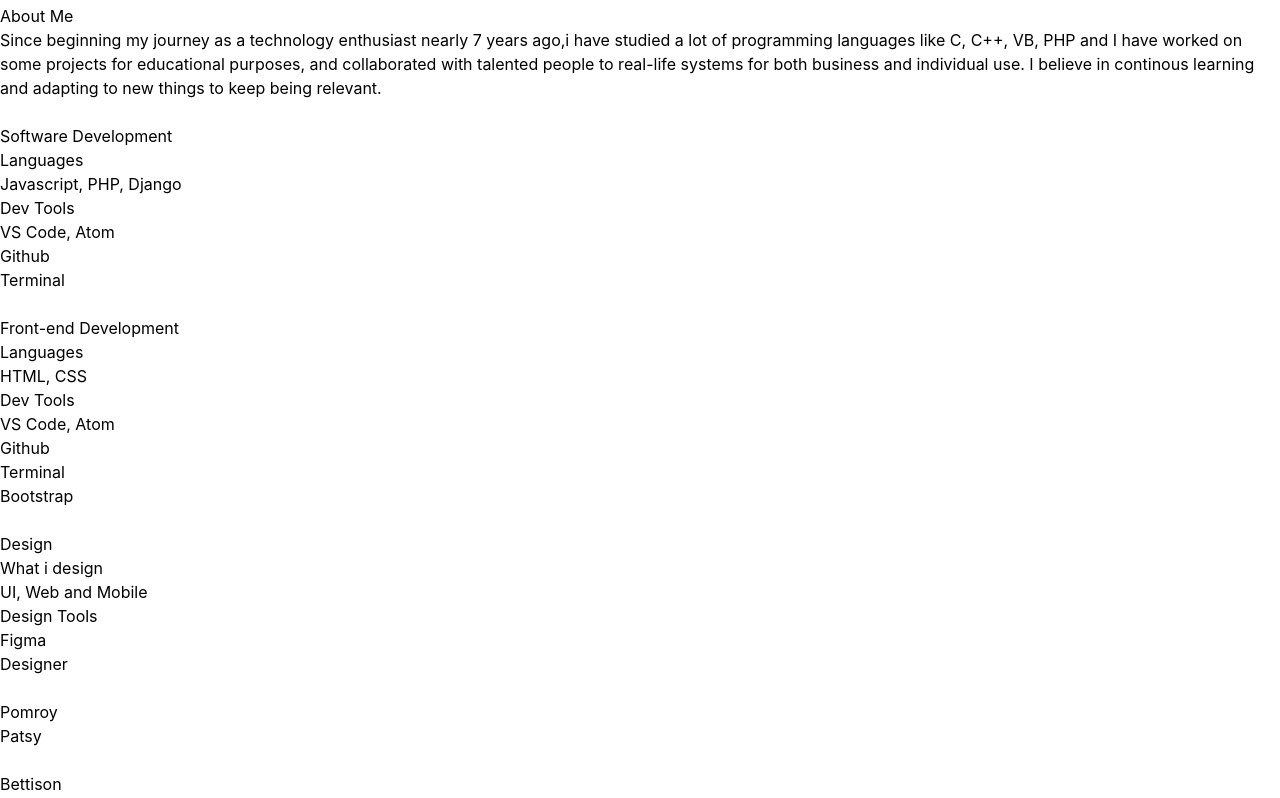
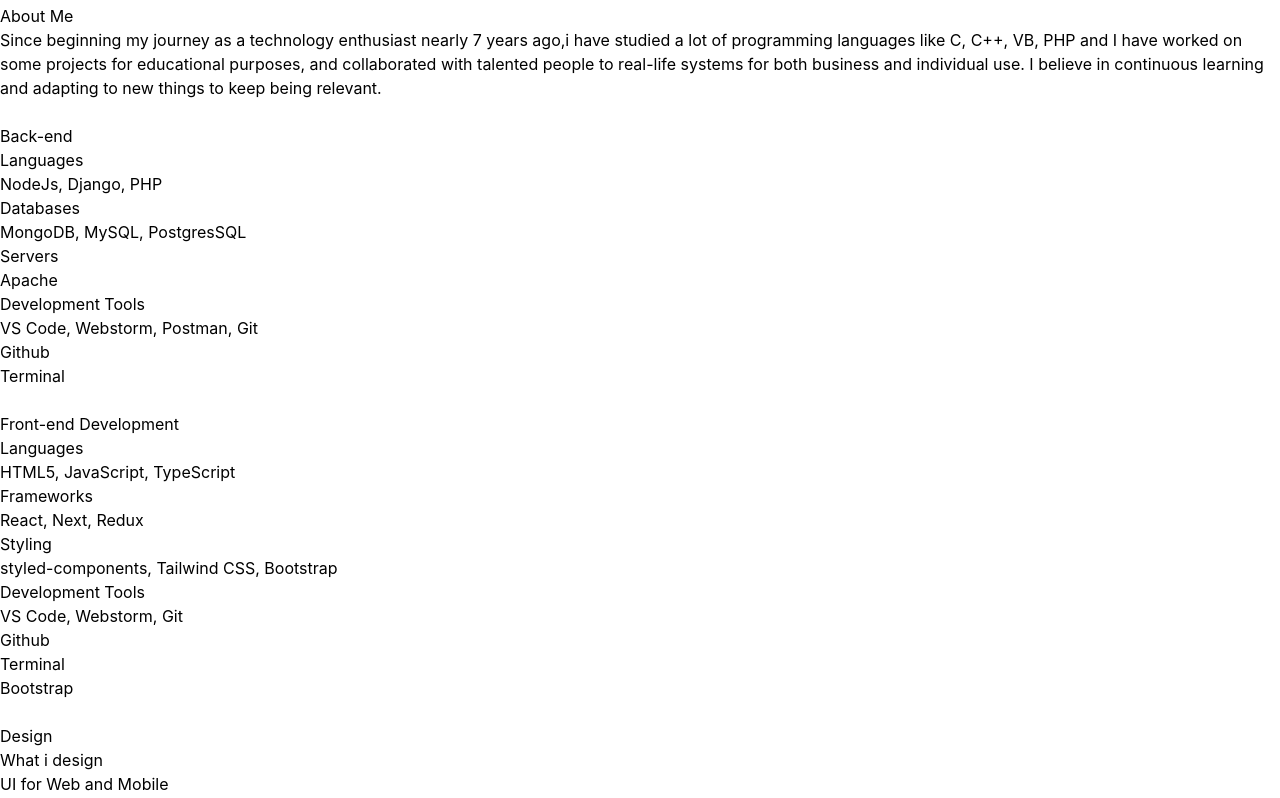
Before and after one commit to wakaflorien/myBrand, a Next.js app: page / in a window 1280 px wide. Shown: the part 922-1720 px from the top of the page. Built offline with nearby package versions, Linux system fonts and the light colour scheme; some icons are missing; what @material-tailwind/react would draw is missing.

Commit message:
remove package.lock.json

```diff
--- a/components/About.tsx
+++ b/components/About.tsx
@@ -12,26 +12,38 @@
                     Since beginning my journey as a technology enthusiast nearly 7 years ago,i have studied a lot of programming
                     languages like C, C++, VB, PHP and I have worked on some projects for educational purposes,
                     and collaborated with talented people to real-life systems for both business and individual use.
-                    I believe in continous learning and adapting to new things to keep being relevant.
+                    I believe in continuous learning and adapting to new things to keep being relevant.
                 </Typography>
             </div>
             <div className="lg:absolute bg-secondary lg:w-10/12 flex flex-col lg:flex-row rounded-xl shadow-lg lg:-bottom-80 lg:left-20 lg:mx-12 lg:my-32 lg:py-2">
                 <div className="flex flex-col lg:w-1/3 text-center items-center">
                     <Icon icon="bi:code-slash" color="#0fa958" height="24" className="my-2" />
                     <Typography className="text-lg font-bold my-2">
-                        Software Development
+                        Back-end
                     </Typography>
                     <Typography className="text-lg text-primary font-bold">
                         Languages
                     </Typography>
                     <Typography className="text-md my-1">
-                        Javascript, PHP,  Django
+                         NodeJs,  Django, PHP
                     </Typography>
-                    <Typography className="text-lg text-primary font-bold">
-                        Dev Tools
+                    <Typography className="text-lg text-primary font-bold my-2">
+                        Databases
+                    </Typography>
+                    <Typography>
+                        MongoDB, MySQL, PostgresSQL
+                    </Typography>
+                    <Typography className="text-lg text-primary font-bold my-2">
+                        Servers
+                    </Typography>
+                    <Typography>
+                        Apache
+                    </Typography>
+                    <Typography className="text-lg text-primary font-bold my-2">
+                        Development Tools
                     </Typography>
                     <Typography className="text-md my-1">
-                        VS Code, Atom
+                        VS Code, Webstorm, Postman, Git
                     </Typography>
                     <Typography className="text-md my-1">
                         Github
@@ -49,21 +61,33 @@
                         Languages
                     </Typography>
                     <Typography className="text-md my-1">
-                        HTML, CSS
+                        HTML5, JavaScript, TypeScript
                     </Typography>
                     <Typography className="text-lg text-primary font-bold">
-                        Dev Tools
+                        Frameworks
                     </Typography>
                     <Typography className="text-md my-1">
-                        VS Code, Atom
+                        React, Next, Redux
                     </Typography>
-                    <Typography className="text-md ">
+                    <Typography className="text-lg text-primary font-bold">
+                        Styling
+                    </Typography>
+                    <Typography className="text-md my-1">
+                        styled-components, Tailwind CSS, Bootstrap
+                    </Typography>
+                    <Typography className="text-lg text-primary font-bold">
+                        Development Tools
+                    </Typography>
+                    <Typography className="text-md my-1">
+                        VS Code, Webstorm, Git
+                    </Typography>
+                    <Typography className="text-md my-1">
                         Github
                     </Typography>
-                    <Typography className="text-md ">
+                    <Typography className="text-md my-1">
                         Terminal
                     </Typography>
-                    <Typography className="text-md ">
+                    <Typography className="text-md my-1">
                         Bootstrap
                     </Typography>
                 </div>
@@ -76,7 +100,7 @@
                         What i design
                     </Typography>
                     <Typography className="text-md my-1">
-                        UI, Web and Mobile
+                        UI for Web and Mobile
                     </Typography>
                     <Typography className="text-lg text-primary font-bold">
                         Design Tools
--- a/components/Card.tsx
+++ b/components/Card.tsx
@@ -1,14 +1,18 @@
 import { Icon } from '@iconify/react';
+interface cardProps {
+    title: string;
+    description: string;
+}
 
-const Card = ({ title, description }) => {
+const Card = (props: cardProps) => {
     return (
       <div className="relative w-full lg:w-96 flex-col px-2 my-5 cursor-pointer">
           <div className="bg-secondary w-32 lg:w-52 absolute -top-5 left-20 hidden sm:block lg:block sm:left-56 lg:left-24 right-0 rounded-xl shadow-sm">
-              <h1 className="text-primary text-center py-4 text-sm lg:text-xl font-bold">{title}</h1>
+              <h1 className="text-primary text-center py-4 text-sm lg:text-xl font-bold">{props.title}</h1>
           </div>
           <div className="flex flex-col items-center justify-center rounded-xl bg-secondary hover:bg-transparent hover:border border-primary">
-              <Icon icon="bi:box-fill"className="text-primary mt-16" height="24" />
-              <p className="text-black mx-5 my-5 text-base font-lato  lg:text-2xl">{description}</p>
+              <Icon icon="bi:box-fill" className="text-primary mt-16" height="24" />
+              <p className="text-black mx-5 my-5 text-base font-lato  lg:text-2xl">{props.description}</p>
           </div>
       </div>
     )
--- a/components/Image.tsx
+++ b/components/Image.tsx
@@ -1,8 +1,14 @@
 import Image from 'next/image';
+interface imageTypes {
+    src: string,
+    width: string,
+    height: string,
+    styles: string,
+}
 
-const Img = ({ src, width, height, styles }) => {
+const Img = (props: imageTypes) => {
     const myLoader = () => {
-        return `${src}`
+        return `${props.src}`
       }
 
     return (
@@ -10,9 +16,9 @@
             loader={myLoader}
             src="DSC_4718.JPG"
             alt="Picture of the author"
-            width={width}
-            height={height}
-            className={styles}
+            width={props.width}
+            height={props.height}
+            className={props.styles}
         />
     )
 }
--- a/components/Project.tsx
+++ b/components/Project.tsx
@@ -1,9 +1,14 @@
 import { useState, useEffect } from 'react'
 import Card from './Card'
 import Json from '../utils/projects.json'
+interface myJson {
+    id: number;
+    title: string;
+    description: string;
+}
 
 const Project = () => {
-    const [cardData, setCardData] = useState([]);
+    const [cardData, setCardData] = useState<myJson[]>([]);
     useEffect(() => {
         setCardData(Json);
     }, []);
```
